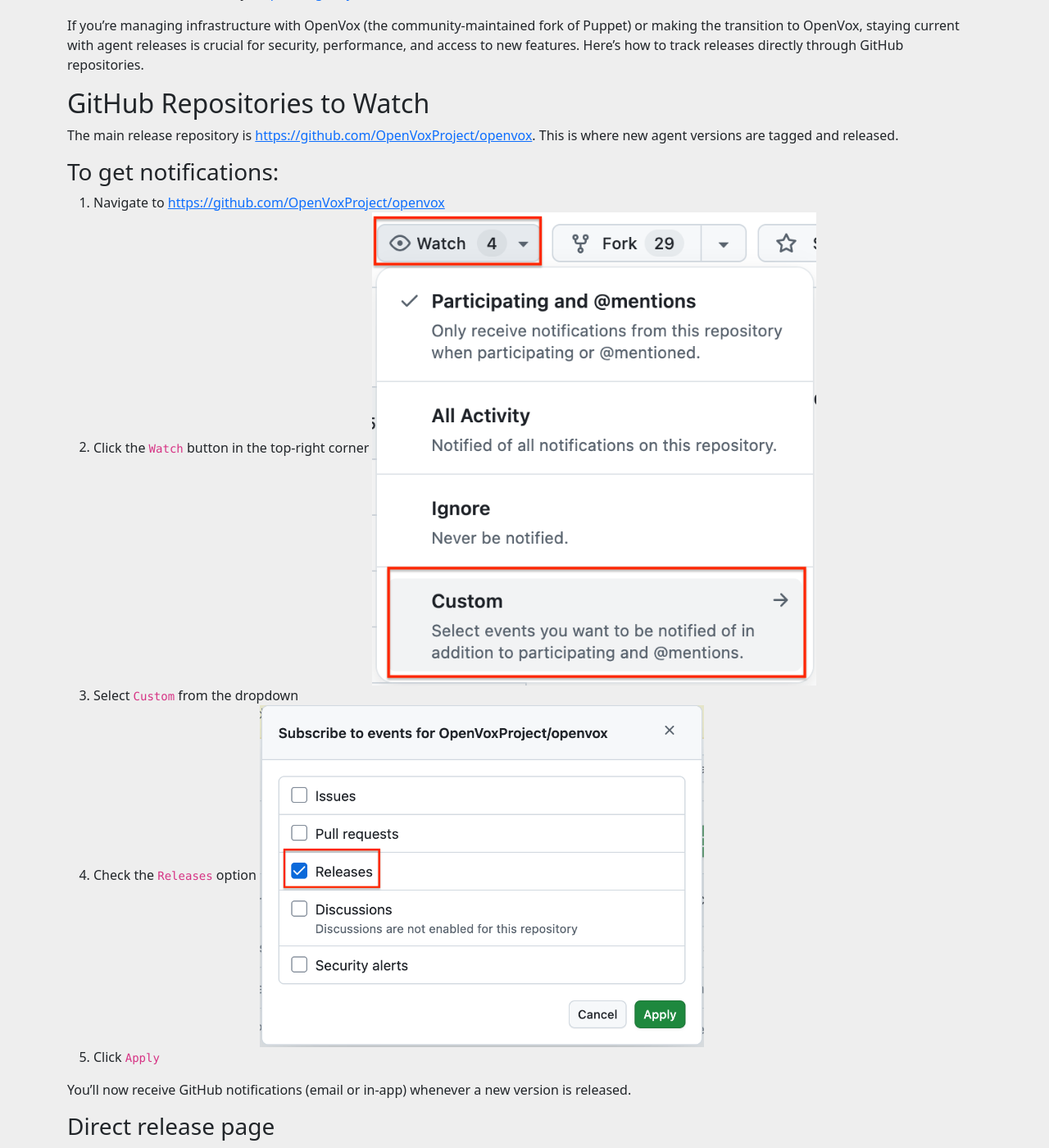
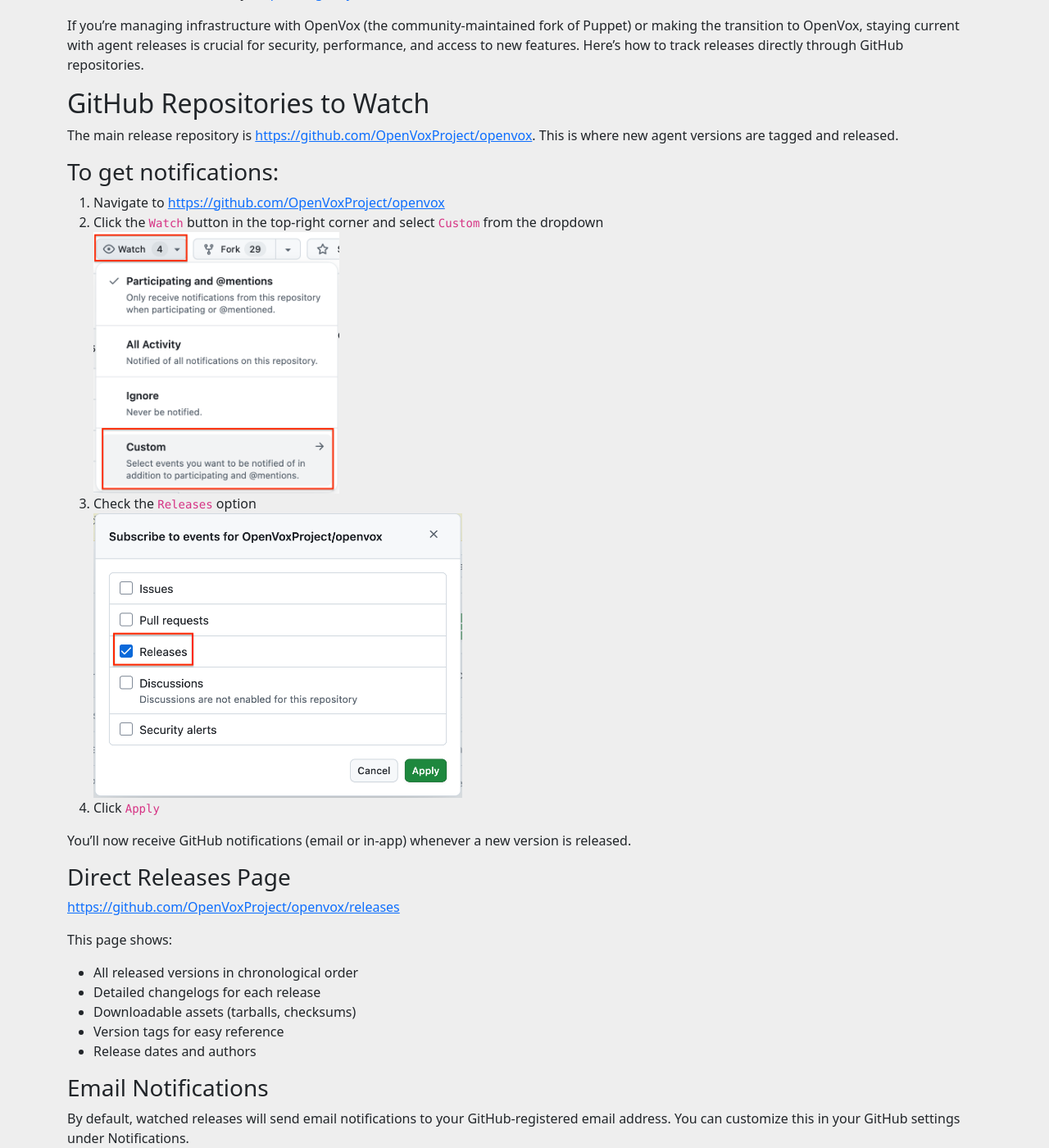
Before and after one commit to voxpupuli/voxpupuli.github.io, a Jekyll site: the page built from _posts/2025-12-11-stay-informed-about-releases.md, in a window 1280 px wide and 1400 px high, scrolled down 256 px. Shown: the whole window at 82% size. Built offline with Jekyll 4.4.1, drawn with Linux system fonts in a browser that asks for light colours; nearby versions of some CDN libraries.

Commit message:
reduce image sizes and put images on new lines (#592)

```diff
--- a/_posts/2025-12-11-stay-informed-about-releases.md
+++ b/_posts/2025-12-11-stay-informed-about-releases.md
@@ -17,16 +17,17 @@
 ### To get notifications:
 
 1. Navigate to [https://github.com/OpenVoxProject/openvox](https://github.com/OpenVoxProject/openvox)
-1. Click the `Watch` button in the top-right corner
-   <img alt="watch button dropdown" src="{{ site.url }}{{ site.baseurl }}/static/images/github-watch-dropdown.png" width="50%" height="50%" />
-1. Select `Custom` from the dropdown
+1. Click the `Watch` button in the top-right corner and select `Custom` from the dropdown
+<br clear="left"/>
+<img alt="watch button dropdown" src="{{ site.url }}{{ site.baseurl }}/static/images/github-watch-dropdown.png" width="300" />
 1. Check the `Releases` option
-   <img alt="custom notifications" src="{{ site.url }}{{ site.baseurl }}/static/images/github-custom-notifications.png" width="50%" height="50%" />
+<br clear="left"/>
+<img alt="custom notifications" src="{{ site.url }}{{ site.baseurl }}/static/images/github-custom-notifications.png" width="450" />
 1. Click `Apply`
 
 You'll now receive GitHub notifications (email or in-app) whenever a new version is released.
 
-### Direct release page
+### Direct Releases Page
 
 [https://github.com/OpenVoxProject/openvox/releases](https://github.com/OpenVoxProject/openvox/releases)
 
```
